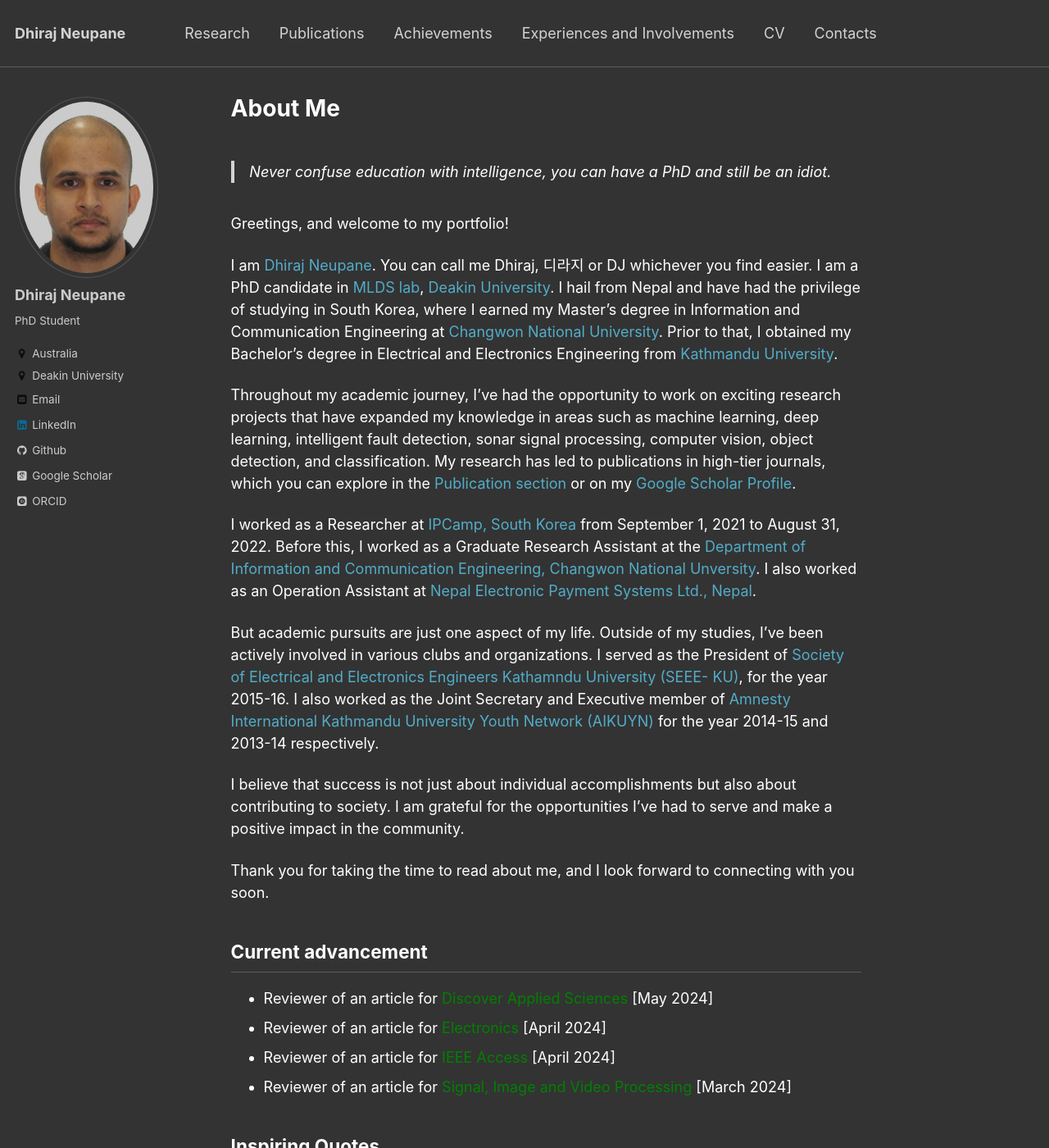
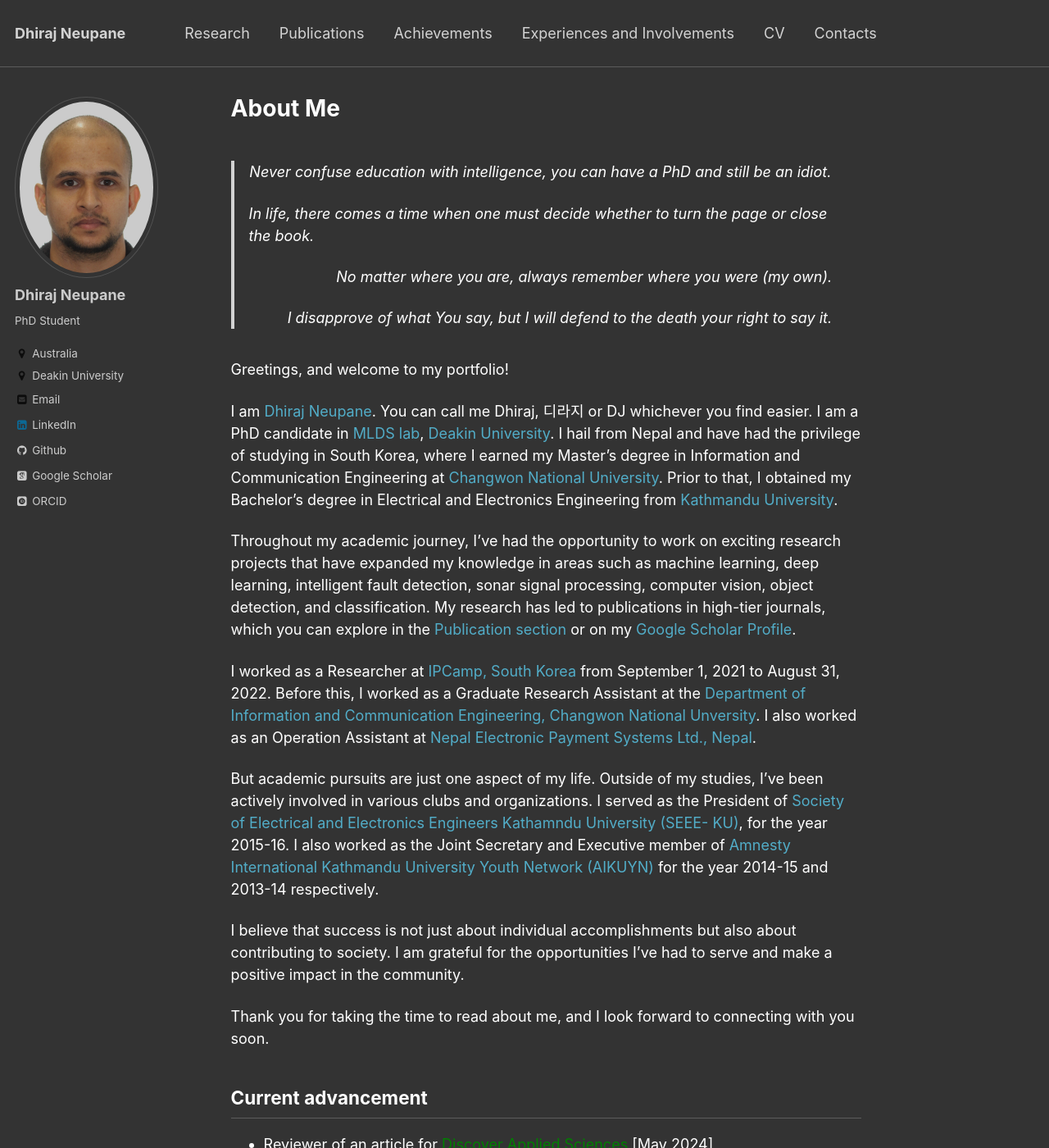
Before and after one commit to dhirajneupane/academicPortfolio, a Jekyll site: the page built from _pages/about.md, in a window 1280 px wide and 1400 px high. Shown: the whole window at 82% size. Built offline with Jekyll 4.4.1, drawn with Linux system fonts in a browser that asks for light colours; some web fonts are replaced; some of the changed text lies outside the part shown.

Commit message:
Update about.md

```diff
--- a/_pages/about.md
+++ b/_pages/about.md
@@ -9,6 +9,9 @@ redirect_from:
 ---
 
 > <p style='text-align: center;'>  Never confuse education with intelligence, you can have a PhD and still be an idiot.</p>
+> <p style='text-align: left;'> In life, there comes a time when one must decide whether to turn the page or close the book. </p>
+> <p style='text-align: right;'> No matter where you are, always remember where you were (my own). </p>
+> <p style='text-align: right;'> I disapprove of what You say, but I will defend to the death your right to say it.</p>
 
 Greetings, and welcome to my portfolio!
 
@@ -31,6 +34,3 @@ Thank you for taking the time to read about me, and I look forward to connecting
 * Reviewer of an article for [<span style="color:green">Signal, Image and Video Processing</span>](https://link.springer.com/journal/11760){:target="_blank"} [March 2024]
 
 ## Inspiring Quotes
-> <p style='text-align: right;'> I disapprove of what You say, but I will defend to the death your right to say it. </p>
-> <p style='text-align: right;'> No matter where you are, always remember where you were (my own). </p>
-> <p style='text-align: left;'> In life, there comes a time when one must decide whether to turn the page or close the book. </p>
```
